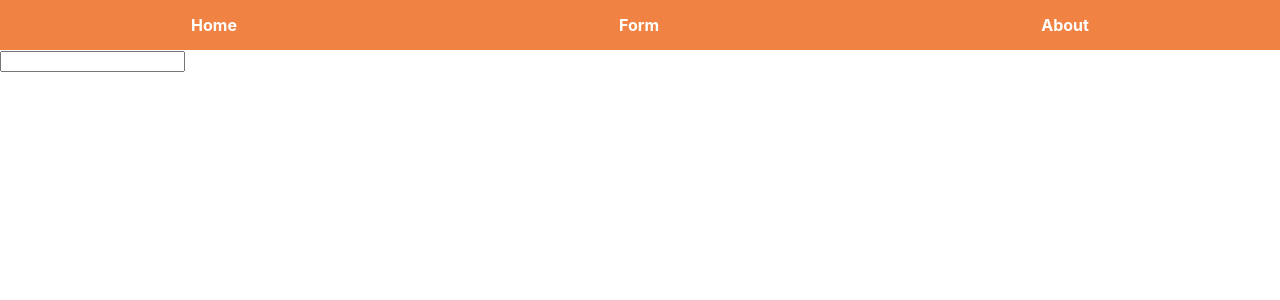
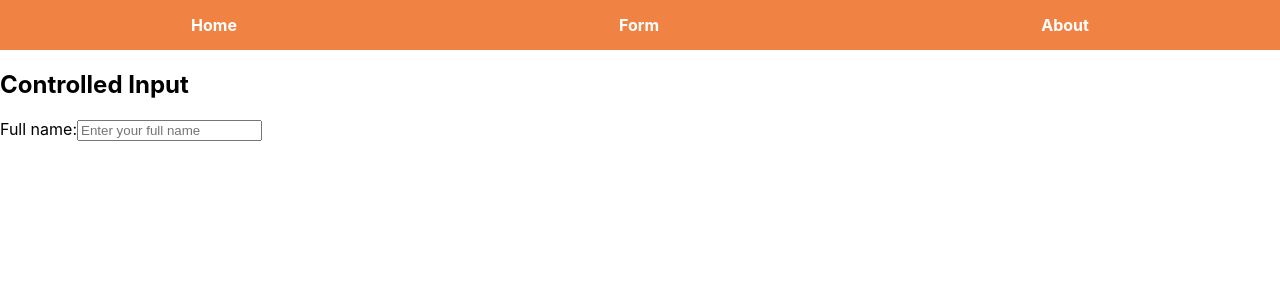
Before and after one commit to kiwaeva/React-componets, a React (Create React App) app: page /React-componets/formpage in a window 1280 px wide. Shown: the top 300 px of the page. Built offline with nearby package versions, Linux system fonts and the light colour scheme.

Commit message:
Write code for a controled full name input field.

```diff
--- a/src/components/ControlledInput.jsx
+++ b/src/components/ControlledInput.jsx
@@ -1,9 +1,37 @@
-
+import React, {useState} from 'react';
 
 const ControlledInput = ({}) => {
+    const[fullName, setFullName] = useState('');
+    const handleChange = (event) =>{
+        setFullName(event.target.value)
+    }
     return (
-        <input></input>
+        <main>
+            <h2>Controlled Input</h2>
+            <div>
+                <label htmlFor='fullName'>Full name:</label>
+                <input
+                value={fullName}
+                onChange={handleChange}
+                id="fullName"
+                name="fullName"
+                type="text"
+                placeholder="Enter your full name"
+                />
+            </div>
+        </main>
     )
 }
 
-export default ControlledInput
+export default ControlledInput;
+
+
+//Notes
+
+// Use value when:
+//You want the input to be driven by React state (recommended).
+//You’re doing things like validation, conditional rendering, or dynamic field updates.
+//You're using form libraries like Formik, React Hook Form, etc.
+
+// name is a label or key for the field e.g. fullName
+// value is the content typed by the user e.g. Jane Doe
```
